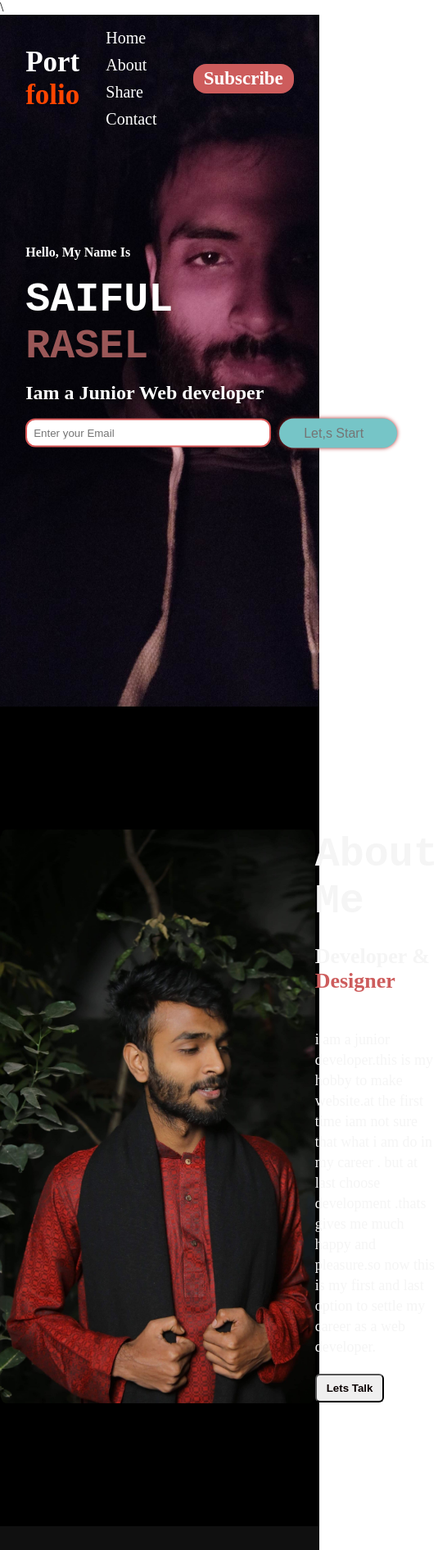
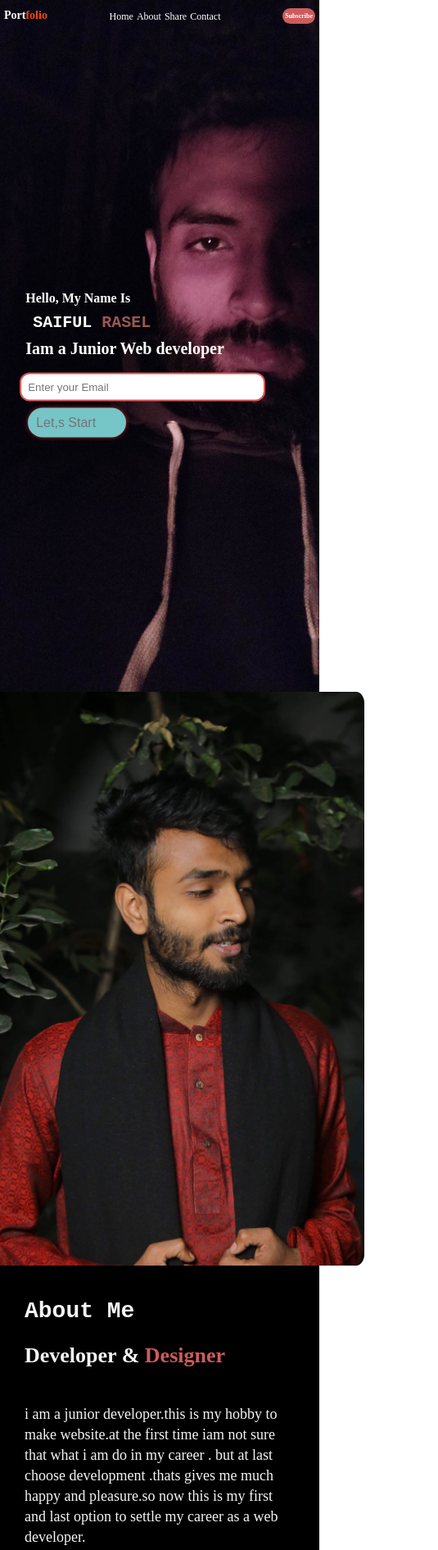
Before and after one commit to saifulrasel1/my-portfolio-2, a plain HTML site: page index.html in a window 390 px wide. Shown: the top 1891 px of the page at 82% size, 535 px wide, since content can reach past the window. Drawn offline with Linux system fonts and the light colour scheme.

Commit message:
phone-responsive-done-alhamdulillah

```diff
--- a/style/Style.css
+++ b/style/Style.css
@@ -1,6 +1,6 @@
 *{
-  margin : 0 ;
-  padding:0;
+  margin : 0px ;
+  padding:0px;
   box-sizing: border-box;
 }
 .container{
@@ -259,3 +259,82 @@ footer{
   font-size: 17px;
   color:#9e5858
 }
+@media screen and (max-width:480px) {
+  body{
+    width: 100%;
+    height: 100vh;
+  }
+  .logo{
+    font-size: 14px;
+  }
+  nav{
+    width:100%;
+    padding:5px;
+  }
+  .subscribe{
+    font-size:8px;
+    padding:5px 3px;
+  }
+   nav ul {
+    /* display: flex; */
+    padding:5px  0.1em;
+    justify-content: space-between;
+   }
+   nav ul li {
+    padding:0;
+   }
+   .input-2{
+    padding:9px 10px;
+    margin-left:3px;
+   }
+   nav ul li a{
+    font-size: 12px;
+   }
+  .saiful{
+    font-size: 20px;
+    padding: 9px;
+  }
+  .input-1{
+    margin-left: -7px;
+  }
+  .input-2{
+    display: block;
+    margin-top: 8px;
+  }
+  .developer{
+    font-size: 20px;
+  }
+  .main{
+    display: flex;
+    flex-direction: column;
+
+  }
+  .content-1{
+    width:100%;
+    padding:0px 30px;
+    padding-top:40px
+  }
+  .about{
+    padding: 0px;
+  }
+  .about img{
+    object-fit: cover;
+  }
+  .about-me-text{
+    font-size: 28px;
+  }
+  .box{
+    display: flex;
+    flex-direction: column;
+    align-items: center;
+    justify-content: center;
+  }
+  .card{
+    width:auto;
+    height:auto;
+  }
+
+  .contact p{
+    font-size: 16px;
+  }
+}
```
Also changed, not shown: index.html (+1 -4 lines).
